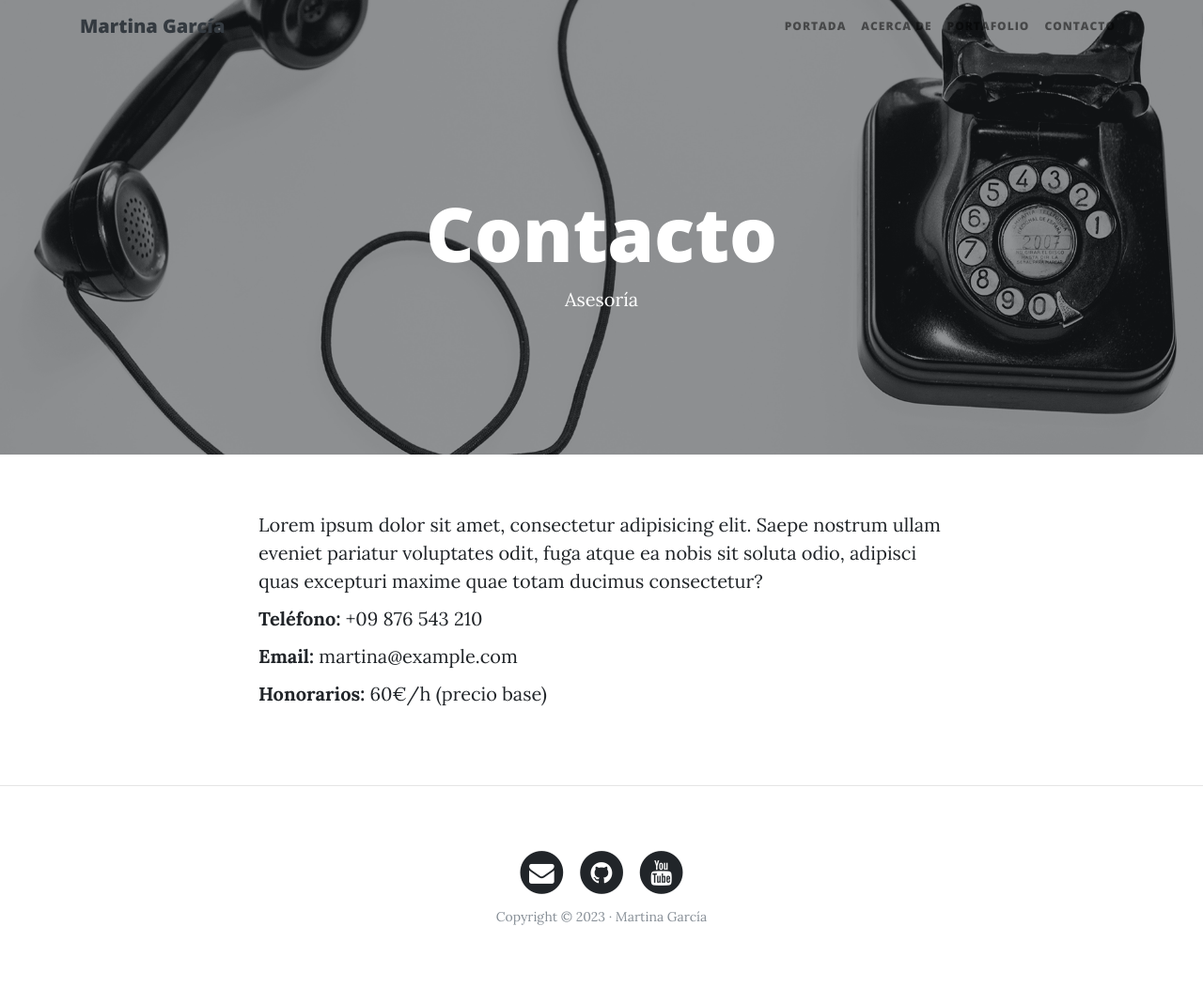
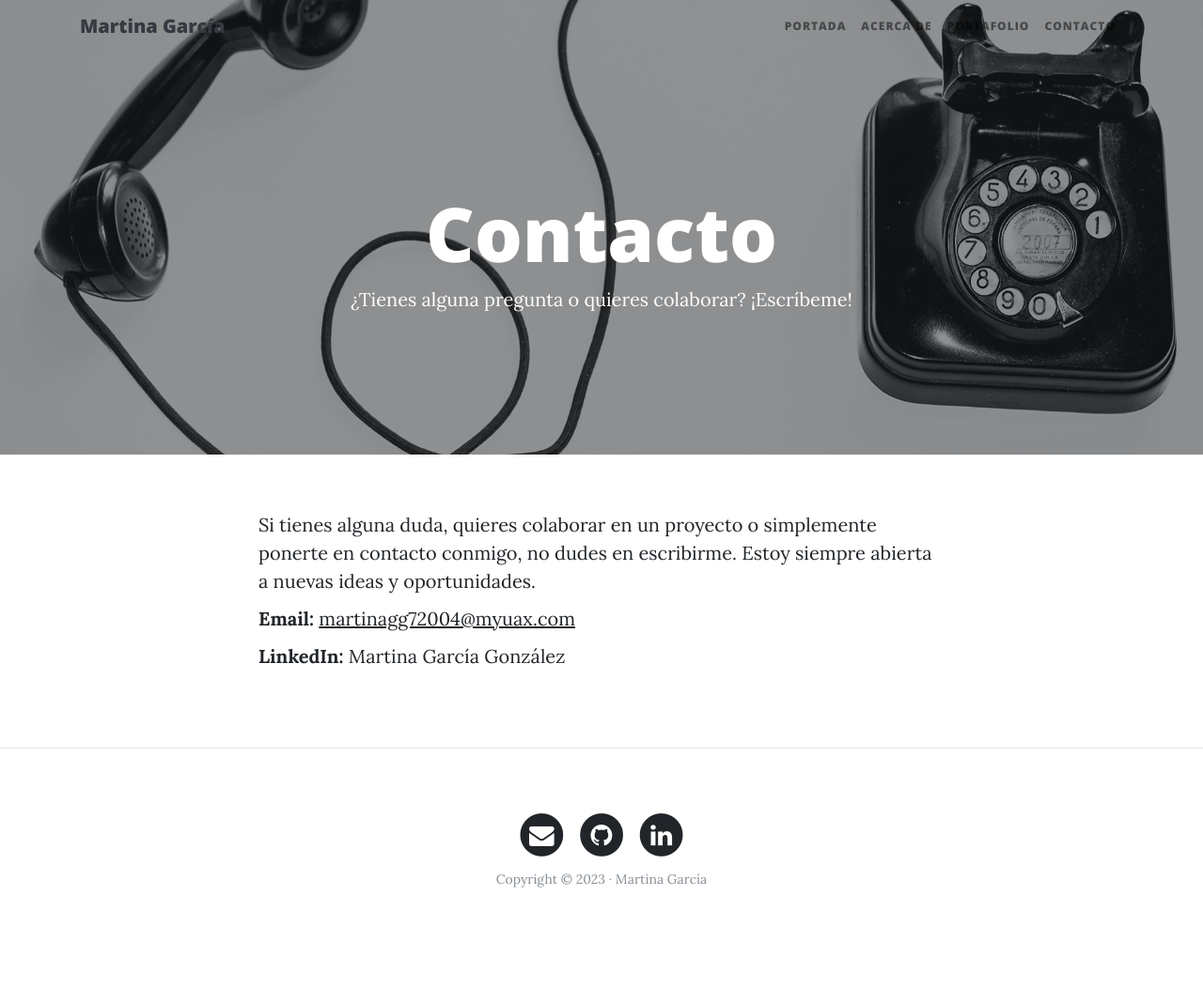
Before and after one commit to martinagg7/WebPersonal, a Django app: page /contact/ in a window 1280 px wide. Shown: the whole page at 94% size. After the commit the page ends 945 px from the top, so only its background shows below. Run offline with Django 5.2, Linux system fonts and the light colour scheme; some libraries are stand-ins or nearby versions.

Commit message:
ultimos cambios

```diff
--- a/webpersonal/core/templates/core/about.html
+++ b/webpersonal/core/templates/core/about.html
@@ -14,7 +14,7 @@
 {% block content %}
 <div class="row">
     <div class="col-lg-3 col-md-4 offset-lg-1">
-        <img class="img-fluid avatar" src="{% static 'core/img/avatar.jpg' %}" alt="">
+        <img class="img-fluid avatar" src="{% static 'core/img/dibujo.jpg' %}" alt="">
     </div>
     <div class="col-lg-7 col-md-8">
         <h2 class="section-heading">Martina García</h2>
--- a/webpersonal/core/templates/core/base.html
+++ b/webpersonal/core/templates/core/base.html
@@ -69,7 +69,7 @@
                 <div class="col-lg-8 col-md-10 mx-auto">
                     <ul class="list-inline text-center">
                         <li class="list-inline-item">
-                            <a href="#">
+                            <a href="mailto:martinagg@myuax.com">
                                 <span class="fa-stack fa-lg">
                                     <i class="fa fa-circle fa-stack-2x"></i>
                                     <i class="fa fa-envelope fa-stack-1x fa-inverse"></i>
@@ -77,7 +77,7 @@
                             </a>
                         </li>
                         <li class="list-inline-item">
-                            <a href="#">
+                            <a href="https://github.com/martinagg7" target="_blank">
                                 <span class="fa-stack fa-lg">
                                     <i class="fa fa-circle fa-stack-2x"></i>
                                     <i class="fa fa-github fa-stack-1x fa-inverse"></i>
@@ -85,10 +85,10 @@
                             </a>
                         </li>
                         <li class="list-inline-item">
-                            <a href="#">
+                            <a href="https://www.linkedin.com/in/martina-garc%C3%ADa-gonz%C3%A1lez-448a49259/" target="_blank">
                                 <span class="fa-stack fa-lg">
                                     <i class="fa fa-circle fa-stack-2x"></i>
-                                    <i class="fa fa-youtube fa-stack-1x fa-inverse"></i>
+                                    <i class="fa fa-linkedin fa-stack-1x fa-inverse"></i>
                                 </span>
                             </a>
                         </li>
--- a/webpersonal/core/templates/core/contact.html
+++ b/webpersonal/core/templates/core/contact.html
@@ -8,19 +8,15 @@
 
 {% block headers %}
 <h1>Contacto</h1>
-<span class="subheading">Asesoría</span>
+<span class="subheading">¿Tienes alguna pregunta o quieres colaborar? ¡Escríbeme!</span>
 {% endblock %}
 
 {% block content %}
 <div class="row">
     <div class="col-lg-8 col-md-10 mx-auto">
-        <p>Lorem ipsum dolor sit amet, consectetur adipisicing elit.
-        Saepe nostrum ullam eveniet pariatur voluptates odit, fuga
-        atque ea nobis sit soluta odio, adipisci quas excepturi maxime
-        quae totam ducimus consectetur?</p>
-        <p><b>Teléfono:</b> +09 876 543 210</p>
-        <p><b>Email:</b> martina@example.com</p>
-        <p><b>Honorarios:</b> 60€/h (precio base)</p>
+        <p>Si tienes alguna duda, quieres colaborar en un proyecto o simplemente ponerte en contacto conmigo, no dudes en escribirme. Estoy siempre abierta a nuevas ideas y oportunidades.</p>
+        <p><b>Email:</b> <a href="mailto:martinagg72004@myuax.com">martinagg72004@myuax.com</a></p>
+        <p><b>LinkedIn:</b> Martina García González</p>
     </div>
 </div>
 {% endblock %}
--- a/webpersonal/core/templates/core/portfolio.html
+++ b/webpersonal/core/templates/core/portfolio.html
@@ -8,7 +8,7 @@
 
 {% block headers %}
 <h1>Portafolio</h1>
-<span class="subheading">Currículo</span>
+<span class="subheading">Proyectos</span>
 {% endblock %}
 
 {% block content %}
```
Also changed, not shown: webpersonal/core/static/core/img/dibujo.jpg (added).
